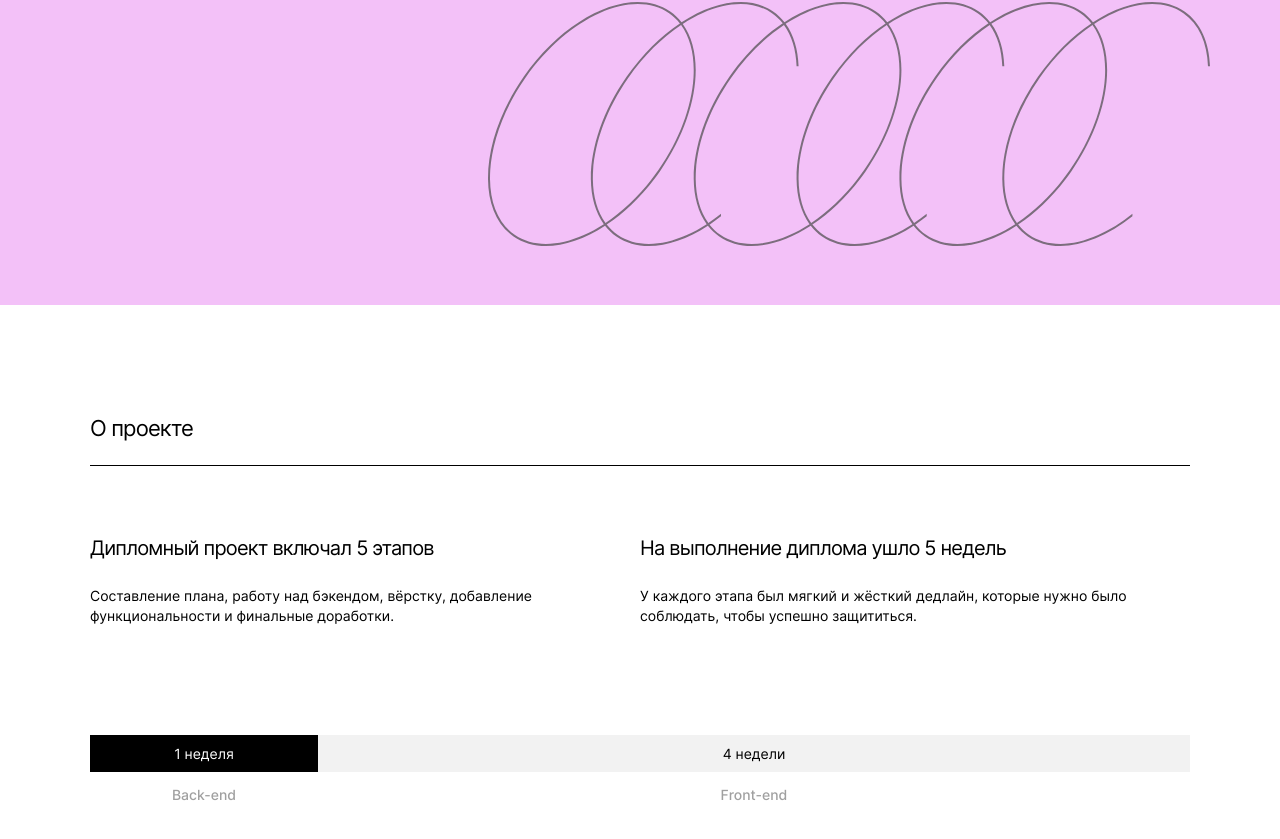
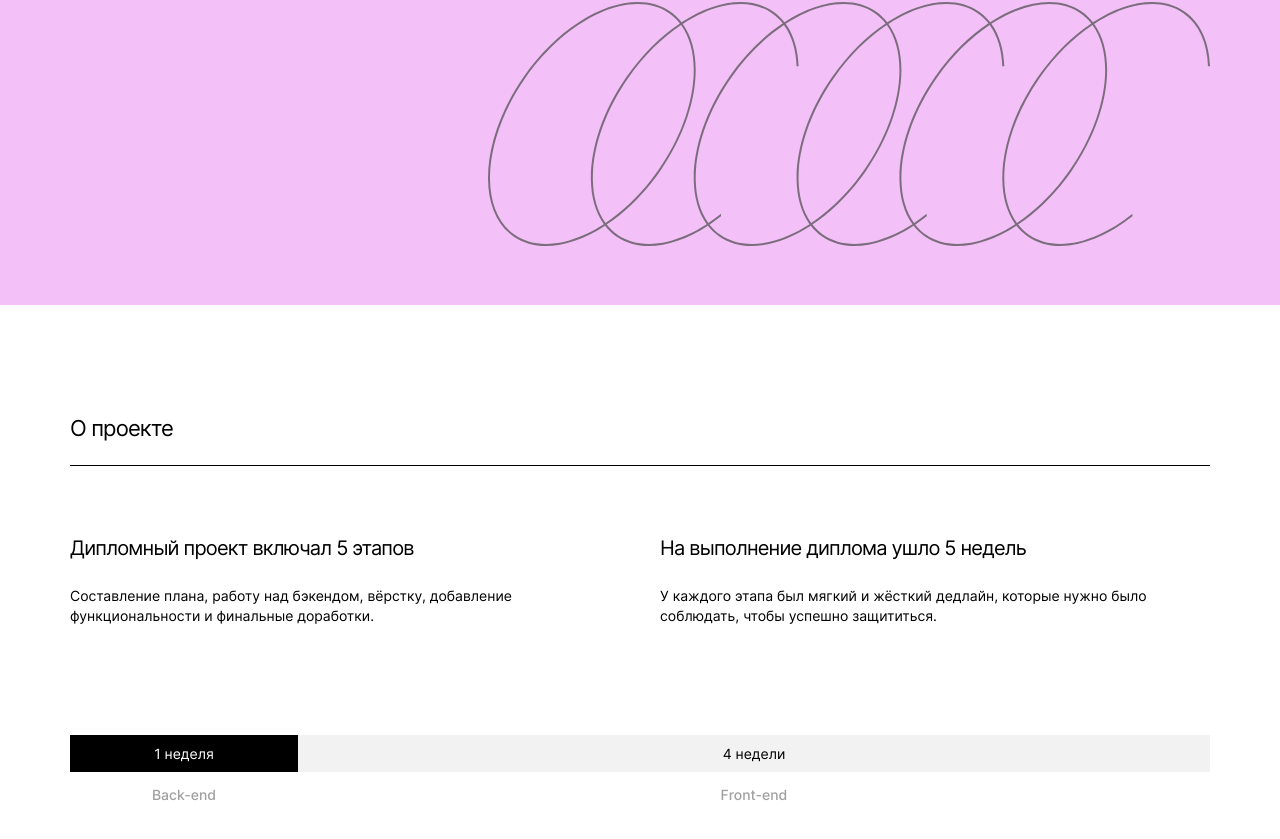
Before and after one commit to MariiaGudkova/movies-explorer-frontend, a React (Create React App) app: page /#/ in a window 1280 px wide. Shown: the part 329-1168 px from the top of the page. Built offline with nearby package versions, Linux system fonts and the light colour scheme.

Commit message:
change media points

```diff
--- a/src/components/AboutProject/AboutProject.css
+++ b/src/components/AboutProject/AboutProject.css
@@ -1,11 +1,3 @@
-.about-project {
-  display: flex;
-  flex-direction: column;
-  justify-content: center;
-  align-items: center;
-  margin: 0 auto;
-}
-
 .about-project__container {
   display: flex;
   flex-direction: column;
@@ -102,6 +94,16 @@
   font-weight: 400;
 }
 
+@media screen and (min-width: 1285px) {
+  .about-project {
+    display: flex;
+    flex-direction: column;
+    justify-content: center;
+    align-items: center;
+    margin: 0 auto;
+  }
+}
+
 @media screen and (max-width: 1080px) {
   .paragraph {
     max-width: 400px;
```
